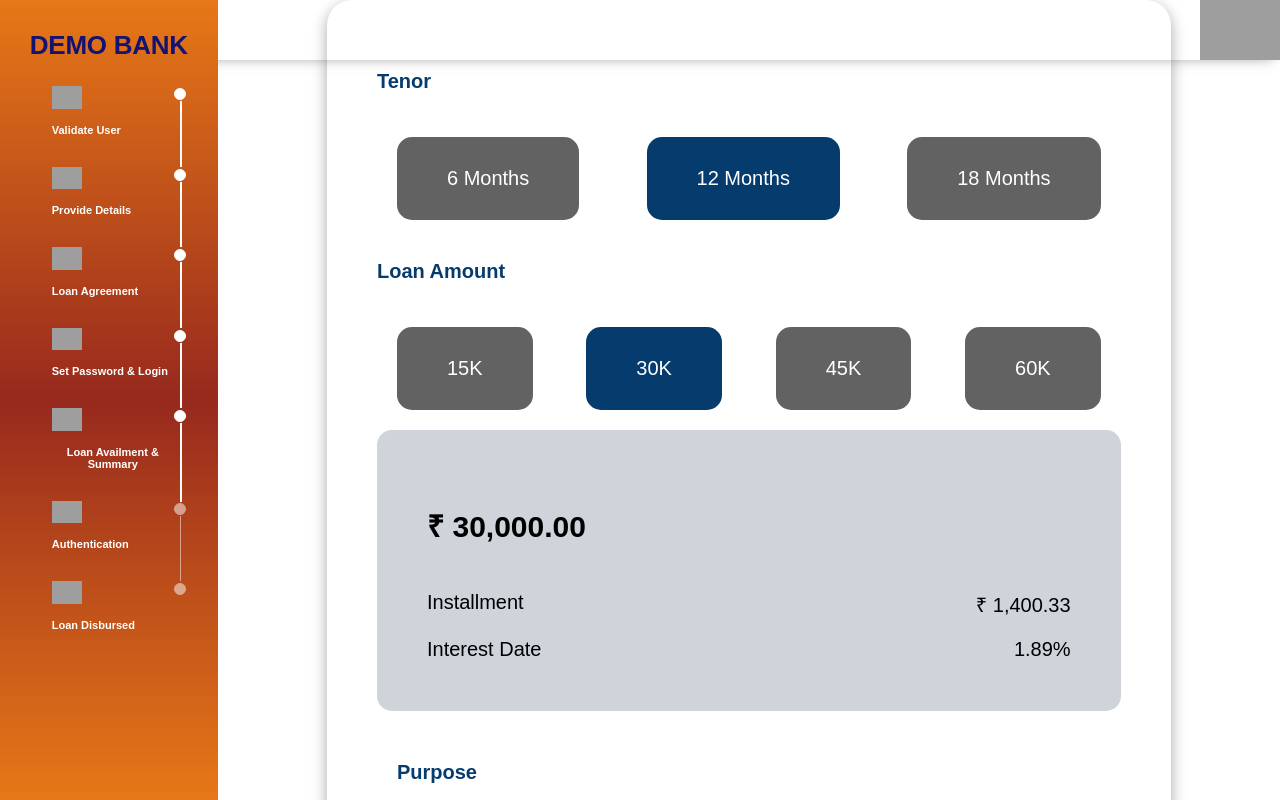
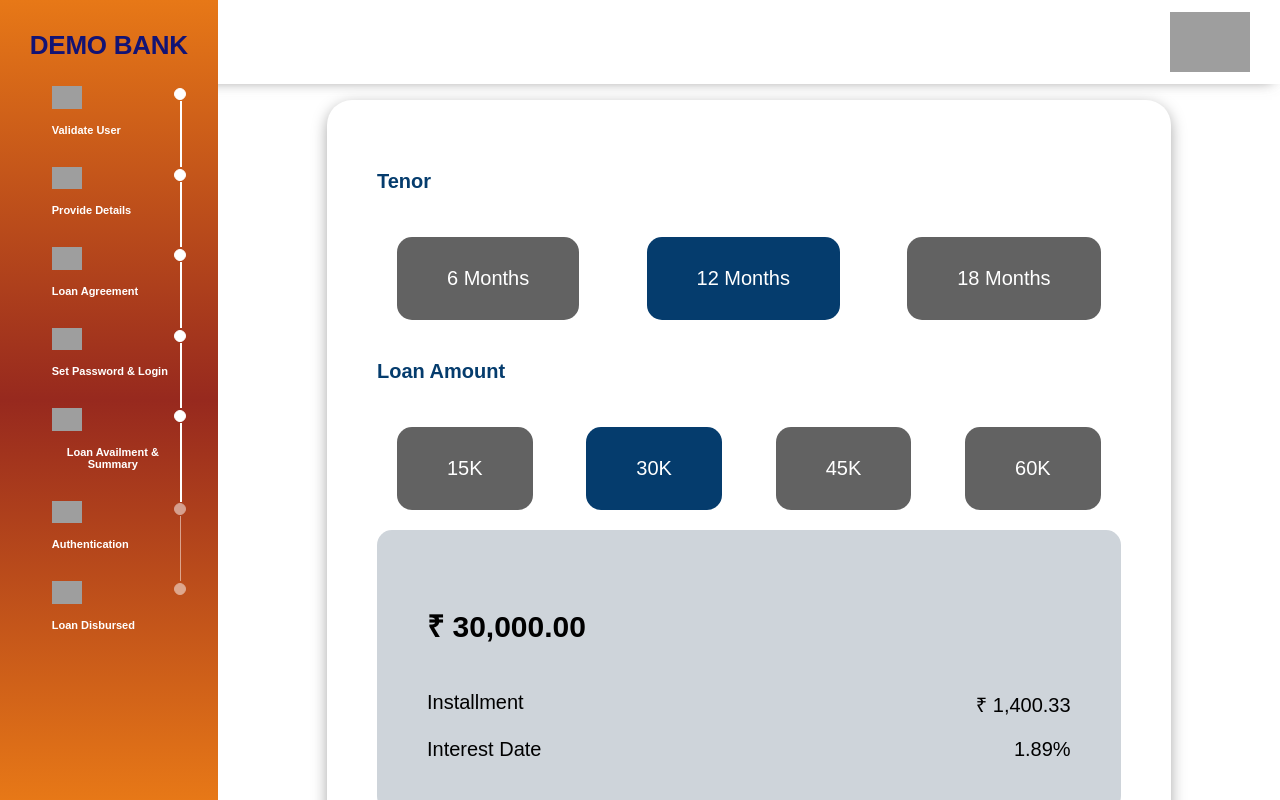
Before and after one commit to Irshad-1/los, a React (Create React App) app: page /loanAvailment in a window 1280 px wide. Shown: the top 800 px of the page. Built offline with nearby package versions, Linux system fonts and the light colour scheme; grey boxes are pictures that could not be loaded.

Commit message:
navbar created

```diff
--- a/src/Components/Navbar/Navbar.module.css
+++ b/src/Components/Navbar/Navbar.module.css
@@ -4,6 +4,11 @@
     box-shadow: 0 5px 13px -8px rgb(93 91 91 / 75%);
     width: 100%;
     position: fixed;
+    top:0;
     height: 60px;
-
+    padding: 0.75rem 0;
+    overflow: hidden;
 }
+.navbarContainer img{
+    padding-right: 30px;
+}
--- a/src/Components/UserDetails&All/UserDetails.module.css
+++ b/src/Components/UserDetails&All/UserDetails.module.css
@@ -26,7 +26,7 @@
     height: 1.875rem!important
 }
 .subdiv2{
-
+   padding-top:100px;
     margin-left: 17%;
     padding-bottom: 50px;
 }
```
